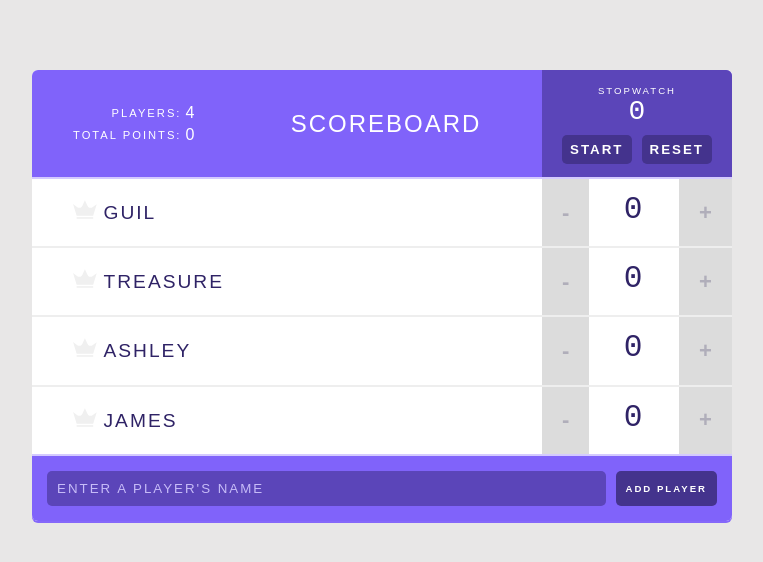
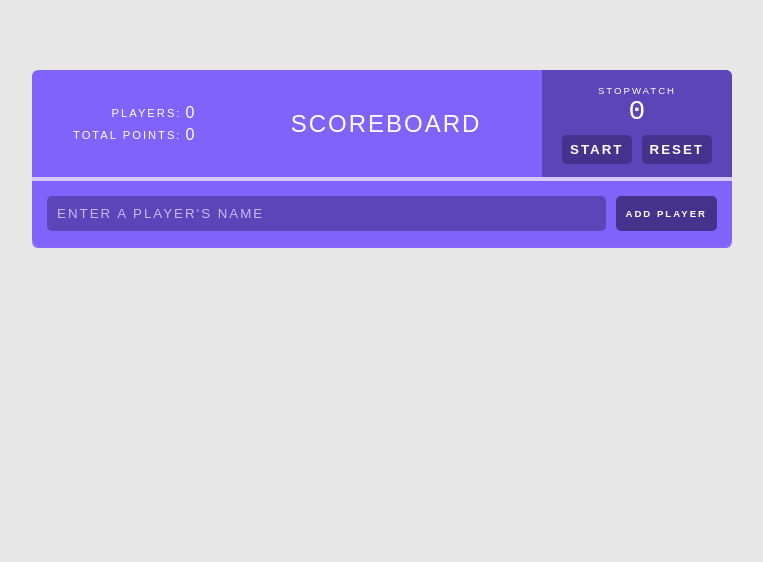
Before and after one commit to sophiakurihara/react-scoreboard, a React (Create React App) app: page / in a window 1280 px wide. Shown: the top 562 px of the page, without its empty margins (258-1021 px from the left). Built offline with nearby package versions, Linux system fonts and the light colour scheme.

Commit message:
Scoreboard refactor from classes to funcs. Will be implementing Hooks for player states

```diff
--- a/src/components/AddPlayerForm.js
+++ b/src/components/AddPlayerForm.js
@@ -1,24 +1,18 @@
-import React, { Component } from 'react';
-import { Consumer } from "./Context";
+import React, { useRef } from 'react';
 
 const AddPlayerForm = () => {
     //controlled components call render on every keystroke (ie. live search) where a ref calls
     // render only once.
-    const playerInput = React.createRef();
+    const playerInput = useRef();
 
     // handleValueChange = (e) => {
     //     this.setState({value: e.target.value });
     // };
 
-        return (
-            <Consumer>
-                { context => {
     const handleSubmit = (e) => {
         e.preventDefault();
-                        context.actions.addPlayer(playerInput.current.value);
+        // actions.addPlayer(playerInput.current.value);
         e.currentTarget.reset();
-                        // this.props.addPlayer(this.state.value);
-                        // this.setState({value: ''})
     }
 
     return (
@@ -36,8 +30,6 @@ const AddPlayerForm = () => {
             />
         </form>
     );
-                }}
-            </Consumer>
-        );
+
 }
  export default AddPlayerForm;
--- a/src/components/App.js
+++ b/src/components/App.js
@@ -1,13 +1,13 @@
-import React, { Component } from 'react';
+import React from 'react';
 import Header from "./Header";
 import AddPlayerForm from "./AddPlayerForm";
 import PlayerList from "./PlayerList";
 
 
-const App = () => {
+export default () => {
     return (
             <div className="scoreboard">
-                <Header />
+                <Header title="Scoreboard"/>
 
                 <PlayerList/>
 
@@ -15,5 +15,3 @@ const App = () => {
             </div>
     );
 }
-
-export default App;
--- a/src/components/Context/index.js
+++ b/src/components/Context/index.js
@@ -1,79 +1,50 @@
-import React, { Component } from 'react';
+import React, { useState } from 'react';
 
-const ScoreboardContext = React.createContext();
+export const ScoreboardContext = React.createContext();
+let id = 0;
 
-export class Provider extends Component {
-    state = {
-        players: [
-            {
-                name: "Guil",
-                score: 0,
-                id: 1
-            },
-            {
-                name: "Treasure",
-                score: 0,
-                id: 2
-            },
-            {
-                name: "Ashley",
-                score: 0,
-                id: 3
-            },
-            {
-                name: "James",
-                score: 0,
-                id: 4
-            }
-        ]
+export const Provider = (props) => {
+    const[players, setPlayers] = useState([]);
+
+    const handleScoreChange = (index, delta) => {
+        setPlayers(prevState => {
+            const updatedPlayers = [ ...prevState ];
+            const updatedPlayer = { ...updatedPlayers[index] };
+
+            updatedPlayer.score += delta;
+            updatedPlayers[index] = updatedPlayer;
+
+            return updatedPlayers;
+        });
     };
 
-    // player id counter
-    prevPlayerId = 4;
-
-    handleScoreChange = (index, delta) => {
-        this.setState( prevState => ({
-            score: prevState.players[index].score += delta
-        }));
-    };
-
-    handleAddPlayer = (name) => {
-        console.log(...this.state.players);
-        this.setState(prevState => {
-            return {
-                players: [
-                    ...this.state.players,
-                    {
-                        name,
-                        score: 0,
-                        id: this.prevPlayerId += 1
-                    }
-                ]
-            }
+    const handleAddPlayer = (name) => {
+        setPlayers(prevState => {
+            return [
+                ...prevState,
+                {
+                    name,
+                    score: 0,
+                    id: id += 1
+                }
+            ]
         });
     }
 
-    handleRemovePlayer = (id) => {
-        this.setState( prevState => {
-            return {
-                players: prevState.players.filter(p => p.id !== id)
-            };
-        });
+    const handleRemovePlayer = (id) => {
+        setPlayers( prevState => prevState.filter(p => p.id !== id) );
     };
 
-    render() {
         return (
             <ScoreboardContext.Provider value={{
-                players: this.state.players,
+                players,
                 actions: {
-                    changeScore: this.handleScoreChange,
-                    removePlayer: this.handleRemovePlayer,
-                    addPlayer: this.handleAddPlayer
+                    changeScore: handleScoreChange,
+                    removePlayer: handleRemovePlayer,
+                    addPlayer: handleAddPlayer
                 }
             }}>
-                { this.props.children }
+                { props.children }
             </ScoreboardContext.Provider>
         );
-    }
 }
-export const Consumer = ScoreboardContext.Consumer;
--- a/src/components/Counter.js
+++ b/src/components/Counter.js
@@ -1,19 +1,14 @@
 import React from 'react';
 import PropTypes from 'prop-types';
-import { Consumer } from "./Context";
 
 const Counter = ({ index }) => {
 
     return (
-        <Consumer>
-            { ({actions, players }) => (
-                <div className="counter">
-                    <button className="counter-action decrement" onClick={() => actions.changeScore(index, -1)}> - </button>
-                    <span className="counter-score">{ players[index].score }</span>
-                    <button className="counter-action increment" onClick={() => actions.changeScore(index, +1)}> + </button>
-                </div>
-            )}
-        </Consumer>
+        <div className="counter">
+            {/*<button className="counter-action decrement" onClick={() => actions.changeScore(index, -1)}> - </button>*/}
+            {/*<span className="counter-score">{ players[index].score }</span>*/}
+            {/*<button className="counter-action increment" onClick={() => actions.changeScore(index, +1)}> + </button>*/}
+        </div>
     );
 }
 
--- a/src/components/Header.js
+++ b/src/components/Header.js
@@ -2,11 +2,11 @@ import React from 'react';
 import Stats from './Stats';
 import Stopwatch from './Stopwatch';
 
-const Header = () => {
+const Header = ({ title }) => {
     return (
         <header>
             <Stats />
-            <h1>Scoreboard</h1>
+            <h1>{ title }</h1>
             <Stopwatch />
         </header>
     );
--- a/src/components/Player.js
+++ b/src/components/Player.js
@@ -1,53 +1,26 @@
-import React, { PureComponent } from 'react';
+import React from 'react';
 import PropTypes from 'prop-types';
-import { Consumer } from './Context';
 import Counter from "./Counter";
 import Icon from "./Icon";
 
 //PureComponent does not re-render everything, only what has been changed
-class Player extends PureComponent{
+const Player = ({ index }) => {
 
-    static propTypes = {
-        index: PropTypes.number
-    };
+    return (
+        <div className="player">
+            <span className="player-name">
+                {/*<button className="remove-player" onClick={() => actions.removePlayer(players[index].id)}>✖</button>*/}
 
-    render() {
-        const {
-            index
-        } = this.props;
-
-        return (
-            <div className="player">
-                <Consumer>
-                    { ({ actions,players }) => {
-                       const getHighScore = () => {
-                            const scores = players.map(p => p.score);
-                            const highScore = Math.max(...scores);
-                            //checks for a score greater than 0
-                            if (highScore) {
-                                return highScore;
-                            }
-                            return null;
-                        };
-
-                        return (
-                            <span className="player-name">
-                            <button className="remove-player"
-                                onClick={() => actions.removePlayer(players[index].id)}>✖</button>
-
-                             <Icon isHighScore={getHighScore() === players[index].score}/>
-                                {players[index].name}
-                            </span>
-                        );
-                    }}
-                </Consumer>
-
-                <Counter
-                    index={index}
-                />
+                {/*<Icon isHighScore={getHighScore() === players[index].score}/>*/}
+                {/*{players[index].name}*/}
+            </span>
+                <Counter index={index}/>
             </div>
         );
     }
+
+Player.propTypes = {
+    index: PropTypes.number
 }
 
 export default Player;
--- a/src/components/PlayerList.js
+++ b/src/components/PlayerList.js
@@ -1,22 +1,15 @@
 import React from 'react';
-import { Consumer } from "./Context";
 import Player from "./Player";
 
 const PlayerList = (props) => {
     return (
-        <Consumer>
-            { ({ players }) => (
-                <React.Fragment>
-                    {/* Players list */}
-                    {players.map( (player,index) =>
-                        <Player
-                            key={player.id.toString()}
-                            index={index}
-                        />
-                    )}
-                </React.Fragment>
-                )}
-        </Consumer>
+        <>
+            {/* Players list */}
+            <Player
+                key={1}
+                index={0}
+            />
+        </>
     );
 }
 
--- a/src/components/Stats.js
+++ b/src/components/Stats.js
@@ -1,32 +1,24 @@
 import React from 'react';
-import { Consumer } from "./Context";
 
 const Stats = () => {
-
-  return (
-      <Consumer>
-          { context => {
-              const totalPlayers = context.players.length;
-              const totalPoints = context.players.reduce((total,player) => {
-                  return total + player.score;
-              },0);
+    // const totalPlayers = players.length;
+    // const totalPoints = players.reduce( (total, player) => {
+    //   return total + player.score;
+    // }, 0);
 
     return (
         <table className="stats">
             <tbody>
             <tr>
                 <td>Players:</td>
-                          <td>{ totalPlayers }</td>
+                <td>0</td>
             </tr>
             <tr>
                 <td>Total Points:</td>
-                          <td>{ totalPoints }</td>
+                <td>0</td>
             </tr>
             </tbody>
         </table>
-              );
-          }}
-      </Consumer>
     );
 };
 
--- a/src/index.js
+++ b/src/index.js
@@ -1,5 +1,6 @@
 import React from 'react';
 import ReactDOM from 'react-dom';
+
 import { Provider } from "./components/Context";
 import App from './components/App';
 import './index.css';
```
Also changed, not shown: package.json (+15 -4 lines), src/components/Stopwatch.js (+17 -43 lines), 2 other files (tests, documents, lock files or other folders). Lines whose indentation alone changed are shown as unchanged.
